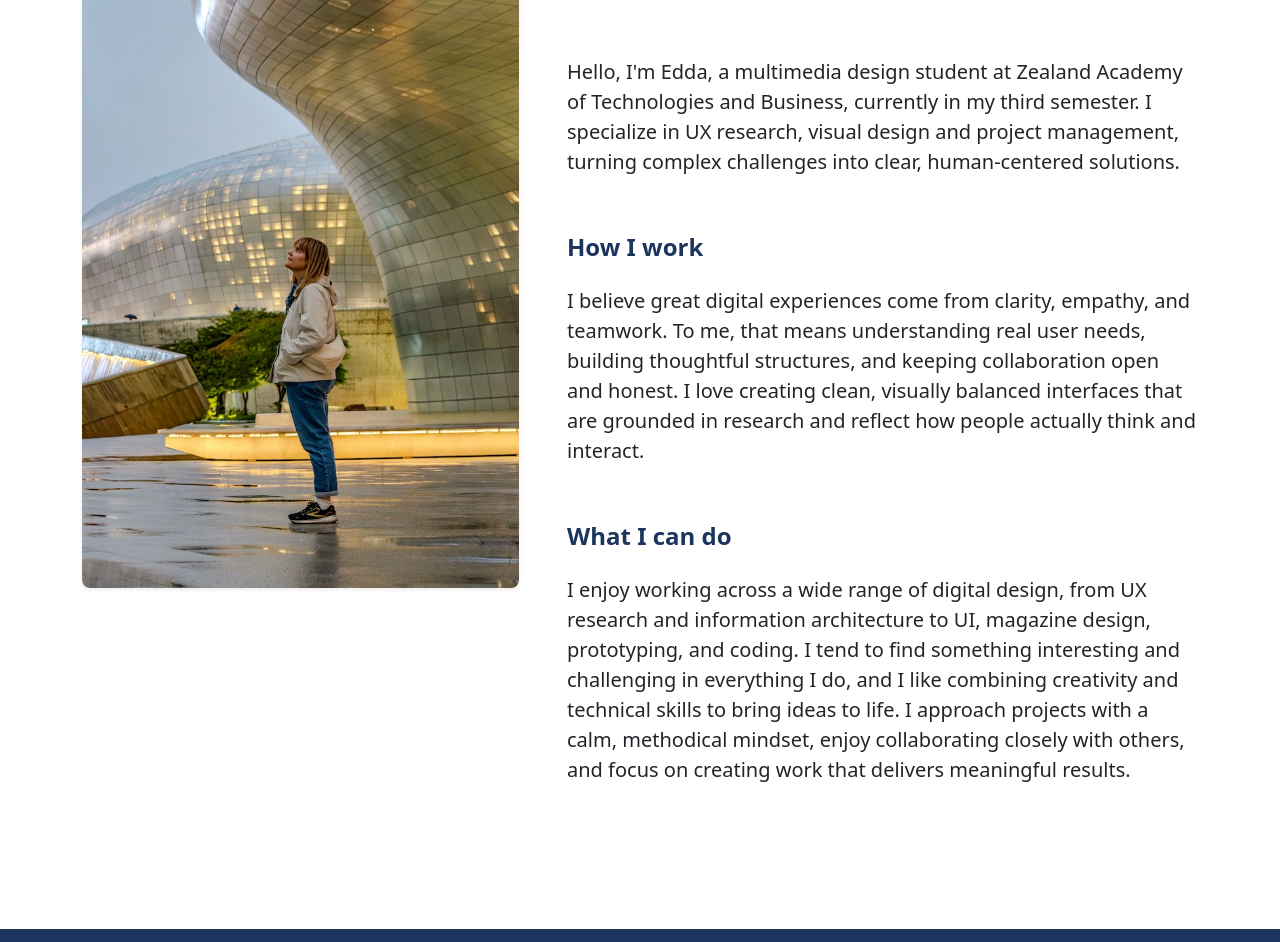
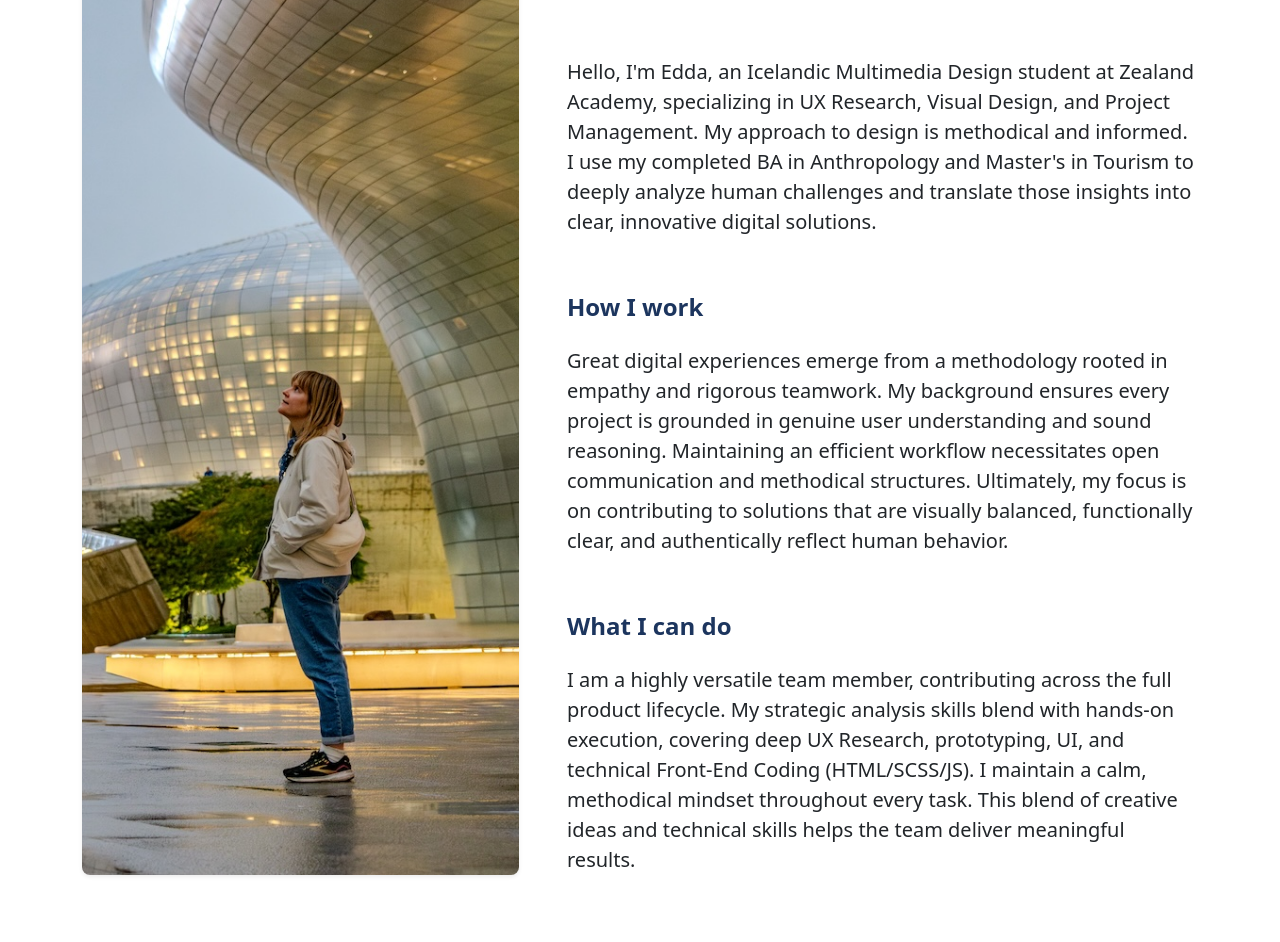
Before and after one commit to eddaosk/portfolio, a website: page about.html in a window 1280 px wide. Shown: the part 213-1155 px from the top of the page. Drawn offline with nearby package versions, Linux system fonts and the light colour scheme.

Commit message:
about me and index text updated

```diff
--- a/about.html
+++ b/about.html
@@ -42,19 +42,19 @@
         <!-- Bio -->
         <section class="py-5 about-intro">
             <div class="container">
-                <div class="row align-items-start g-3 g-lg-5">
+                <div class="row g-3 g-lg-5">
                     <div class="col-md-5 text-center">
                         <img src="img/edda.jpg" alt="Portrait of Edda Ósk Óskarsdóttir" class="img-fluid rounded-3 shadow-sm about-portrait" loading="lazy" />
                     </div>
                     <div class="col-md-7">
-                        <h1>About me</h1>
-                        <p class="fs-5 mb-4">Hello, I'm Edda, a multimedia design student at Zealand Academy of Technologies and Business, currently in my third semester. I specialize in UX research, visual design and project management, turning complex challenges into clear, human-centered solutions.</p>
+                        <h1 class="mt-0">About me</h1>
+                        <p class="fs-5 mb-4">Hello, I'm Edda, an Icelandic Multimedia Design student at Zealand Academy, specializing in UX Research, Visual Design, and Project Management. My approach to design is methodical and informed. I use my completed BA in Anthropology and Master's in Tourism to deeply analyze human challenges and translate those insights into clear, innovative digital solutions.</p>
 
                         <h2>How I work</h2>
-                        <p class="fs-5 mb-4">I believe great digital experiences come from clarity, empathy, and teamwork. To me, that means understanding real user needs, building thoughtful structures, and keeping collaboration open and honest. I love creating clean, visually balanced interfaces that are grounded in research and reflect how people actually think and interact.</p>
+                        <p class="fs-5 mb-4">Great digital experiences emerge from a methodology rooted in empathy and rigorous teamwork. My background ensures every project is grounded in genuine user understanding and sound reasoning. Maintaining an efficient workflow necessitates open communication and methodical structures. Ultimately, my focus is on contributing to solutions that are visually balanced, functionally clear, and authentically reflect human behavior.</p>
 
                         <h2>What I can do</h2>
-                        <p class="fs-5">I enjoy working across a wide range of digital design, from UX research and information architecture to UI, magazine design, prototyping, and coding. I tend to find something interesting and challenging in everything I do, and I like combining creativity and technical skills to bring ideas to life. I approach projects with a calm, methodical mindset, enjoy collaborating closely with others, and focus on creating work that delivers meaningful results.</p>
+                        <p class="fs-5">I am a highly versatile team member, contributing across the full product lifecycle. My strategic analysis skills blend with hands-on execution, covering deep UX Research, prototyping, UI, and technical Front-End Coding (HTML/SCSS/JS). I maintain a calm, methodical mindset throughout every task. This blend of creative ideas and technical skills helps the team deliver meaningful results.</p>
                     </div>
                 </div>
             </div>
--- a/scss/main.scss
+++ b/scss/main.scss
@@ -655,6 +655,10 @@ blockquote {
 
 .about-portrait {
     width: 100%;
+    // ADD THESE RULES FOR DESKTOP ALIGNMENT FIX
+    height: 100%; // Fill the height of the stretched column
+    object-fit: cover; // Ensure the image aspect ratio is maintained by cropping
+    // END ADDITION
     transition: all 0.3s ease;
 
     @include media-breakpoint-down(md) {
@@ -728,6 +732,11 @@ blockquote {
 // ADD NEW RULE: Consistent paragraph spacing within bio area
 .about-intro p {
     margin-bottom: 2rem !important; // Forces consistent space below paragraphs
+}
+
+// Remove bottom margin from the final paragraph to align with image bottom edge
+.about-intro .col-md-7 p:last-child {
+    margin-bottom: 0 !important;
 }
 
 // Spacing adjustments for Skills & Tools sections
```
Also changed, not shown: css/main.css.
